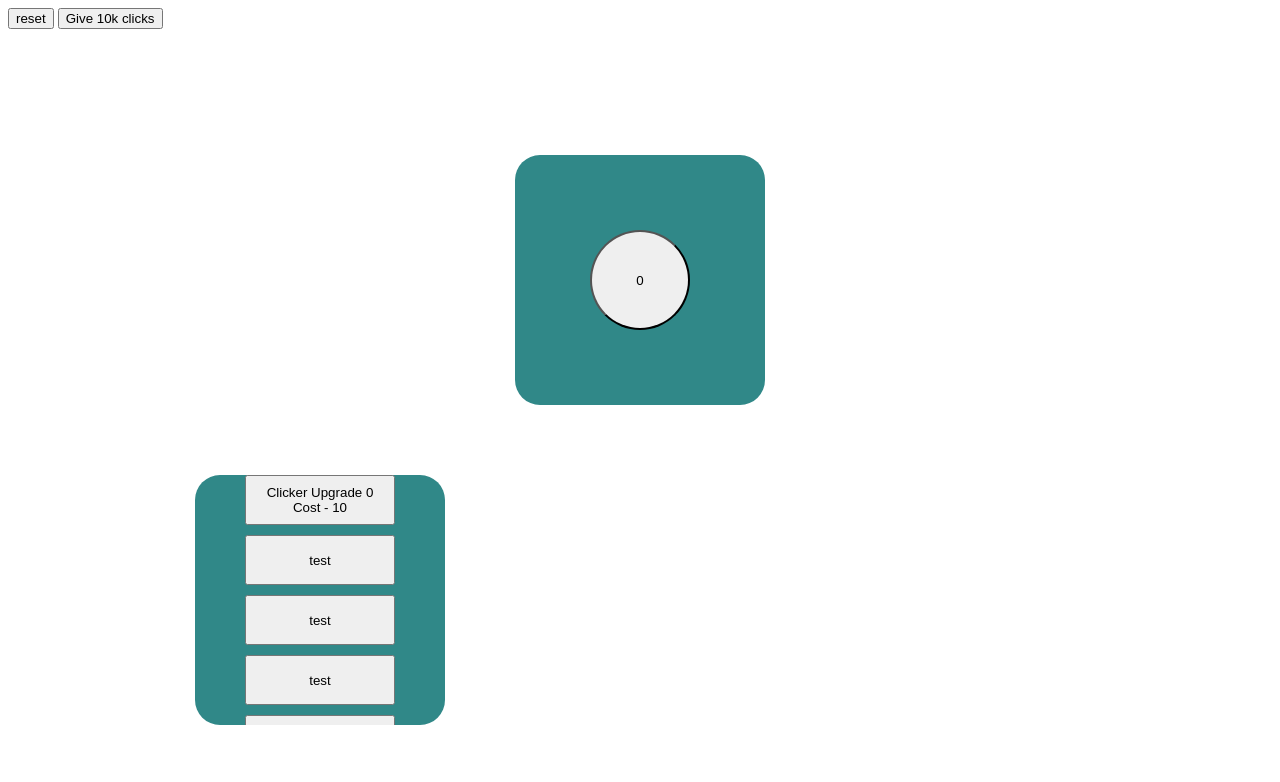
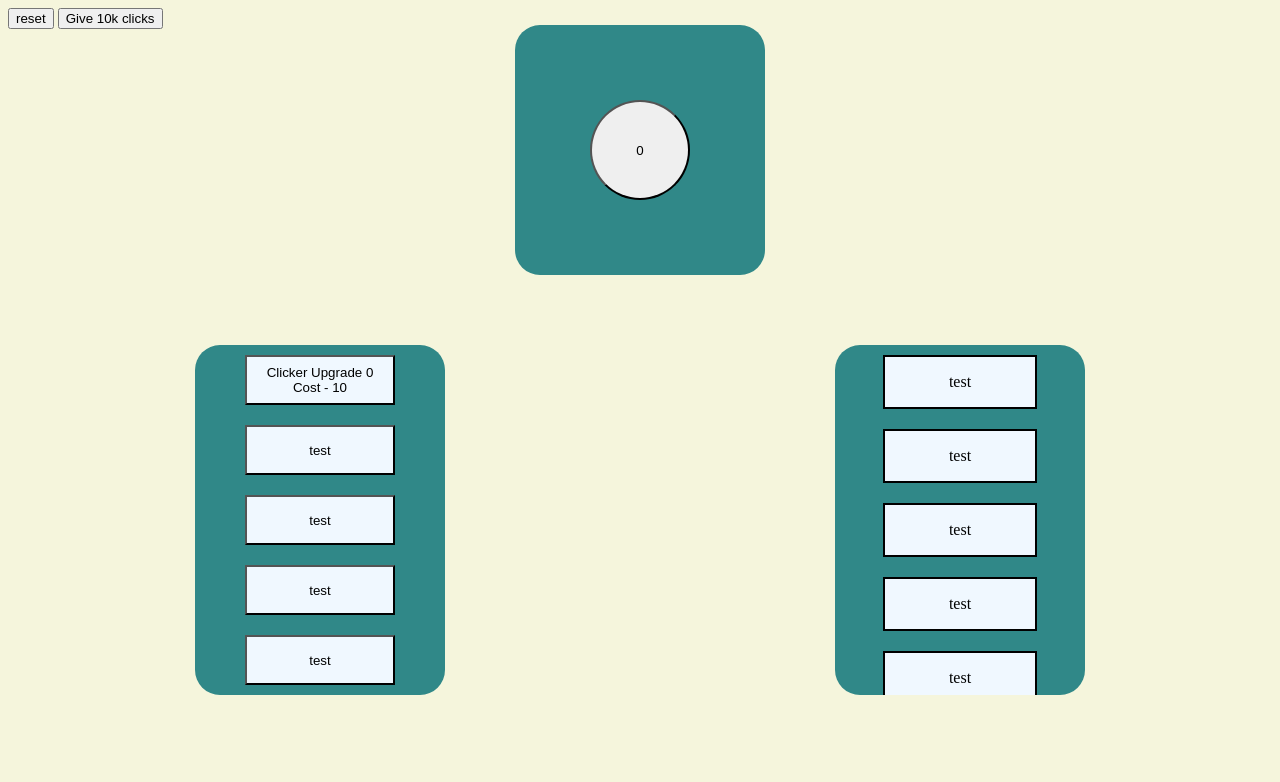
Before and after one commit to gamermj223/gamermj223, a plain HTML site: page clickergame/main.html in a window 1280 px wide. Drawn offline with Linux system fonts and the light colour scheme.

Commit message:
added new stuff

```diff
--- a/clickergame/main.css
+++ b/clickergame/main.css
@@ -1,10 +1,14 @@
+html {
+    background-color: beige;
+}
+
 #div1 {
     border-radius: 25px;
     background-color: rgb(48, 136, 136);
     width: 250px;
     height: 250px;
     position: absolute;
-    top: 35%;
+    top: 150px;
     left: 50%;
     transform: translate(-50%, -50%);
     display: flex;
@@ -12,13 +16,27 @@
     justify-content: center; /* This centers the content horizontally and vertically */
 }
 
+#stats_div {
+    border-radius: 25px;
+    background-color: rgb(48, 136, 136);
+    width: 250px;
+    height: 350px;
+    position: absolute;
+    top: 65%;
+    left: 75%;
+    transform: translate(-50%, -50%);
+    text-align: center;
+    overflow-x: hidden;
+    overflow-y: auto;
+}
+
 #upgrade_div {
     border-radius: 25px;
     background-color: rgb(48, 136, 136);
     width: 250px;
-    height: 250px;
+    height: 350px;
     position: absolute;
-    top: 75%;
+    top: 65%;
     left: 25%;
     transform: translate(-50%, -50%);
     text-align: center;
@@ -28,12 +46,29 @@
 
 .upgradebuttons:hover {
     background-color: rgb(134, 134, 134);
+    cursor: pointer;
 }
 
 .upgradebuttons {
+    background-color: aliceblue;
     width: 150px;
     height: 50px;
+    margin-top: 10px;
     margin-bottom: 10px;
+}
+
+.labelstats {
+    border-width: 2px;
+    border-style: solid;
+    border-color: black;
+    background-color: aliceblue;
+    line-height: 50px;
+    width: 150px;
+    height: 50px;
+    margin-top: 10px;
+    margin-bottom: 10px;
+    display: inline-block;
+    text-align: center;
 }
 
 #clickerbutton {
@@ -44,4 +79,5 @@
 
 #clickerbutton:hover {
     background-color: rgb(155, 155, 155);
+    cursor: pointer;
 }
--- a/clickergame/main.html
+++ b/clickergame/main.html
@@ -19,6 +19,14 @@
         <button class="upgradebuttons">test</button><br>
         <button class="upgradebuttons">test</button>
     </div>
+    <div id="stats_div">
+        <label class="labelstats">test</label><br>
+        <label class="labelstats">test</label><br>
+        <label class="labelstats">test</label><br>
+        <label class="labelstats">test</label><br>
+        <label class="labelstats">test</label><br>
+        <label class="labelstats">test</label><br>
+    </div>
     <script src="main.js"></script>
 </body>
 </html>
--- a/clickergame/main.js
+++ b/clickergame/main.js
@@ -5,7 +5,7 @@ let clickerMultiplier = Number(localStorage.getItem('clickerMultiplier')) || 1
 
 document.getElementById('clickerbutton').innerHTML = clicks
 document.getElementById('clickerupgradebutton').innerHTML = 'Clicker Upgrade ' + ClickerUpgradeLevel + '<br>' + 'Cost - ' + ClickerUpgradeCost
-
+document.getElementById('clickerlevel').innerHTML = 'Clicker Level - ' + ClickerUpgradeLevel
 
 document.getElementById('clickerbutton').onclick = function(){
     clicks += clickerMultiplier
@@ -26,6 +26,7 @@ document.getElementById('resetbutton').onclick = function(){
     document.getElementById('clickerbutton').innerHTML = clicks
     localStorage.setItem('clicks', clicks)
     document.getElementById('clickerupgradebutton').innerHTML = 'Clicker Upgrade ' + ClickerUpgradeLevel + '<br>' + 'Cost - ' + ClickerUpgradeCost
+    document.getElementById('clickerlevel').innerHTML = 'Clicker Level - ' + ClickerUpgradeLevel
 }
 
 document.getElementById('clickerupgradebutton').onclick = function() {
@@ -41,5 +42,6 @@ document.getElementById('clickerupgradebutton').onclick = function() {
     document.getElementById('clickerupgradebutton').innerHTML = 'Clicker Upgrade ' + ClickerUpgradeLevel + '<br>' + 'Cost - ' + ClickerUpgradeCost
     document.getElementById('clickerbutton').innerHTML = clicks
     localStorage.setItem('ClickerUpgradeLevel', ClickerUpgradeLevel)
+    document.getElementById('clickerlevel').innerHTML = 'Clicker Level - ' + ClickerUpgradeLevel
     localStorage.setItem('ClickerUpgradeCost', ClickerUpgradeCost)
 }
```
